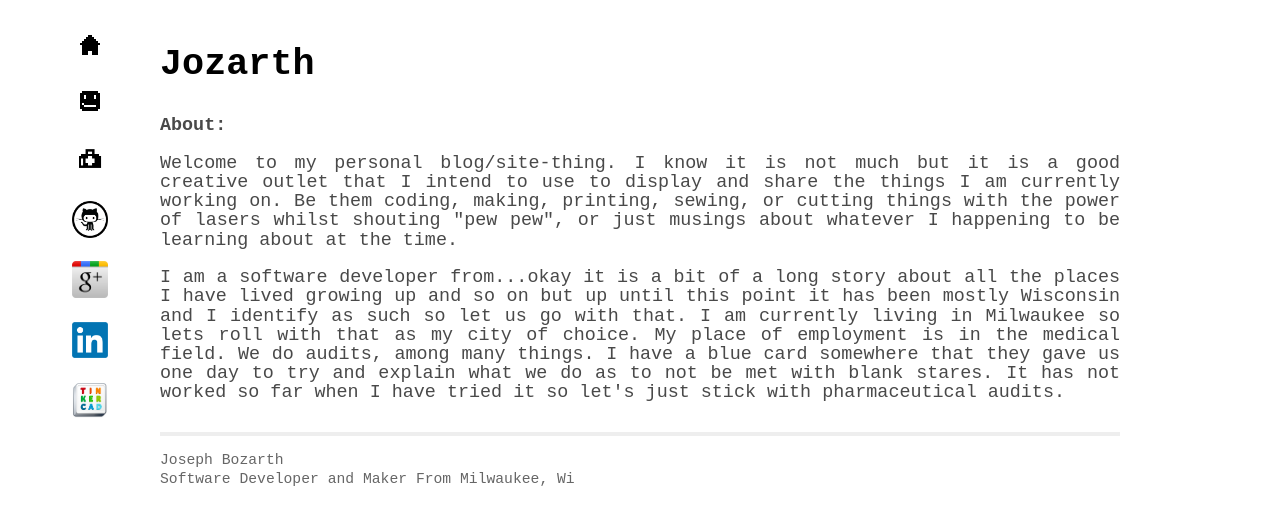
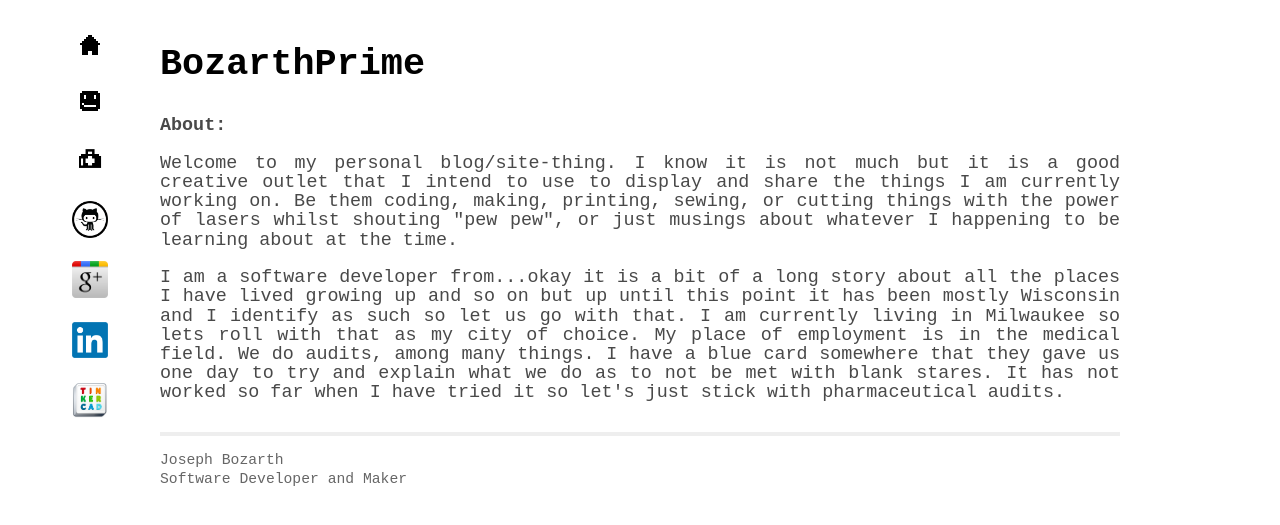
Before and after one commit to BozarthPrime/bozarthprime.github.com, a Jekyll site: the page built from about.html, in a window 1280 px wide and 900 px high. Shown: the top 525 px of the window. Built offline with Jekyll 4.4.1, drawn with Linux system fonts in a browser that asks for light colours; nearby versions of some CDN libraries; Markdown is read by kramdown in place of the engine named in the settings.

Commit message:
Cleaning up some things

```diff
--- a/_config.yml
+++ b/_config.yml
@@ -1,5 +1,4 @@
-name: Jozarth
-markdown: redcarpet
+name: BozarthPrime
 pygments: false
 paginate: 5
 paginate_path: "blog/page:num"
--- a/_layouts/default.html
+++ b/_layouts/default.html
@@ -54,7 +54,7 @@
             <div class="contact">
               <p>
                 Joseph Bozarth<br />
-                Software Developer and Maker From Milwaukee, Wi<br />
+                Software Developer and Maker <br />
               </p>
             </div>
           </div>
--- a/index.html
+++ b/index.html
@@ -1,12 +1,12 @@
 ---
 layout: default
-title: Jozarth.net
+title: BozarthPrime.github.io
 ---
 
 <div id="home">
         {% for post in paginator.posts %}
             <div class="post">
-                <span class="date">{{ post.date | date_to_string }}</span> &raquo; <a href="{{ post.url }}">{{ post.title }}</a>
+                <a href="{{ post.url }}">{{ post.title }}</a>
 	            <br />
 	            {{ post.content }}
             </div>
```
